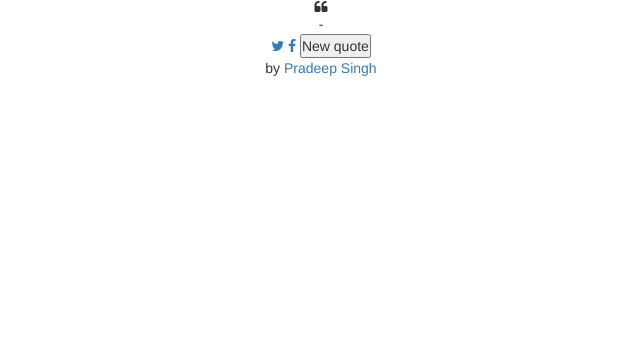
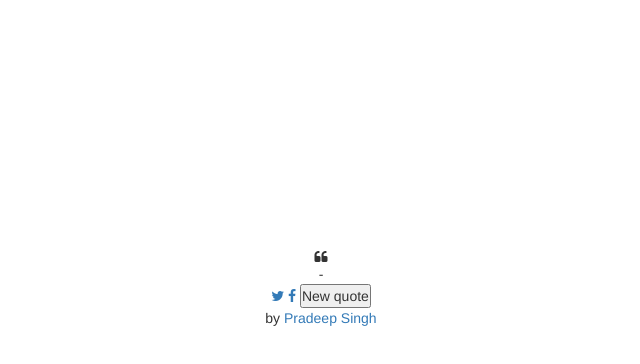
Before and after one commit to mepsrajput/RandomQuoteGenerator, a plain HTML site: page index.html in a window 1280 px wide. Shown: the whole page, without its empty margins (319-959 px from the left). Drawn offline with nearby package versions, Linux system fonts and the light colour scheme; no server answers.

Commit message:
files added

```diff
--- a/css/style.css
+++ b/css/style.css
@@ -16,3 +16,7 @@ body {
   font-family: 'Raleway', sans-serif;
   font-weight:400;
 }
+
+.qb {
+	height: 250px;
+	margin: 250px auto;
--- a/index.html
+++ b/index.html
@@ -42,7 +42,7 @@
 
 	<div class="row text-center">
 		<div class="col-lg-12">
-			<div class="content">
+			<div class="content  qb">
 				<div class="quote-box">
 					<div class="quote-text">
 						<i class="fa fa-quote-left"> </i>
```
